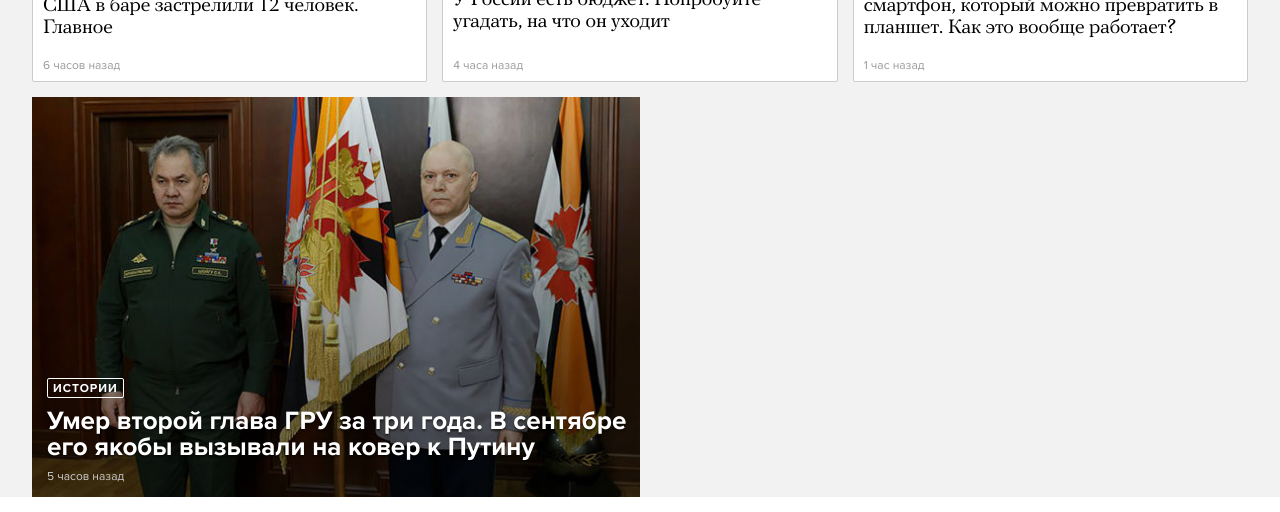
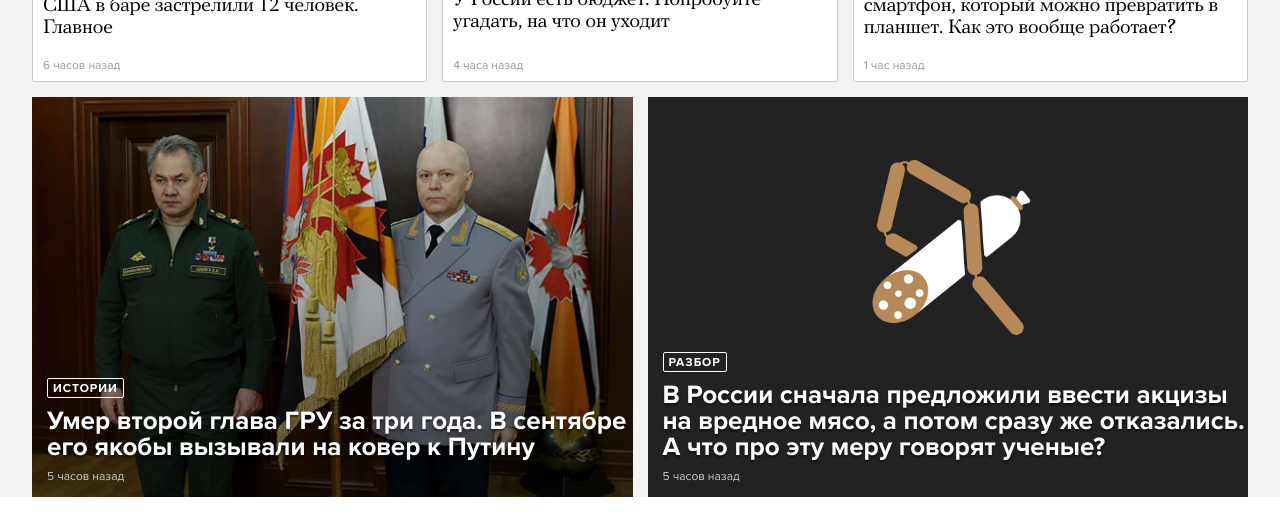
Before and after one commit to evgeny-matveev/HSE-DPO-meduza, a plain HTML site: page index.html in a window 1280 px wide. Shown: the part 852-1364 px from the top of the page. Drawn offline with Linux system fonts and the light colour scheme.

Commit message:
Доделали двойную карточку

```diff
--- a/index.html
+++ b/index.html
@@ -93,8 +93,11 @@
         <h3>Умер второй глава ГРУ за три года. В сентябре его якобы вызывали на ковер к Путину</h3>
         <div class="card--1-of-2__timestamp">5 часов назад</div>
       </div>
-      <div class="card--1-of-2">
-
+      <div class="card--1-of-2 has-ham-img">
+        <img src="images/ham.png" alt="Kolbasa">
+        <div class="card--1-of-2__category">Разбор</div>
+        <h3>В России сначала предложили ввести акцизы на вредное мясо, а потом сразу же отказались. А что про эту меру говорят ученые?</h3>
+        <div class="card--1-of-2__timestamp">5 часов назад</div>
       </div>
     </section>
   </main>
--- a/styles/style.css
+++ b/styles/style.css
@@ -278,7 +278,8 @@ section.has-3-cards {
   font-weight: 700;
 }
 
-.card--1-of-2.has-bg-img h3 {
+.card--1-of-2.has-bg-img h3,
+.card--1-of-2.has-ham-img h3 {
   padding: 10px 0;
 
   text-shadow: 0 2px 2px rgba(0, 0, 0, 0.5);
@@ -306,5 +307,42 @@ section.has-3-cards {
   font-size: 12px;
 }
 
+.card--1-of-2.has-ham-img {
+  position: relative;
+
+  display: flex;
+  flex-direction: column;
+
+  padding-bottom: 15px;
+  padding-left: 15px;
+
+  background-color: #222;
+
+  justify-content: flex-end;
+}
+
+.card--1-of-2.has-ham-img img {
+  position: absolute;
+  top: 15%;
+  left: 50%;
+
+  height: 180px;
+
+  transform: translateX(-50%);
+}
+
+
+
+
+
+
+
+
+
+
+
+
+
+
 
 .temp {}
```
